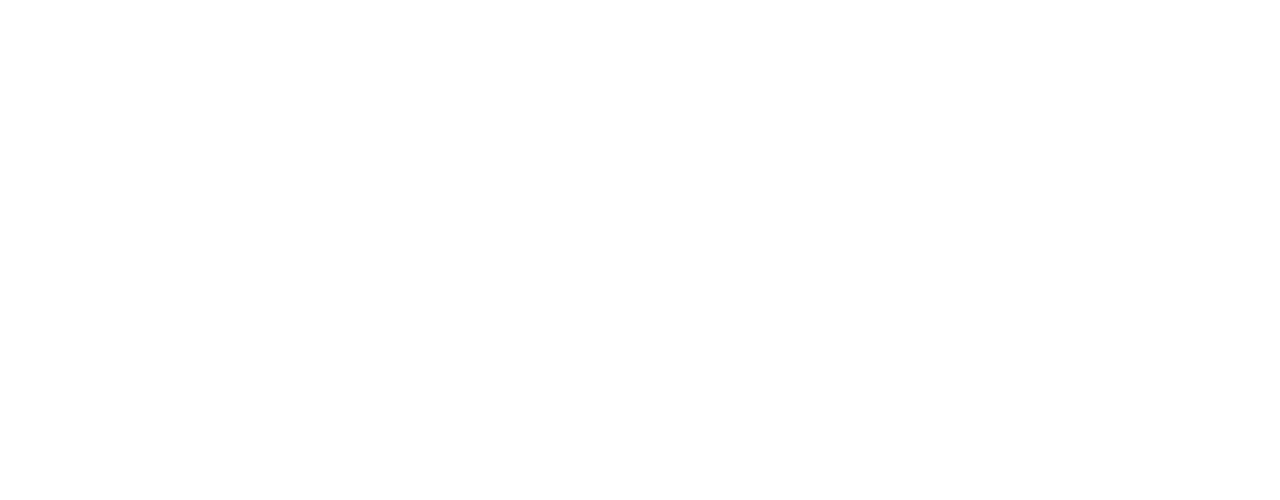
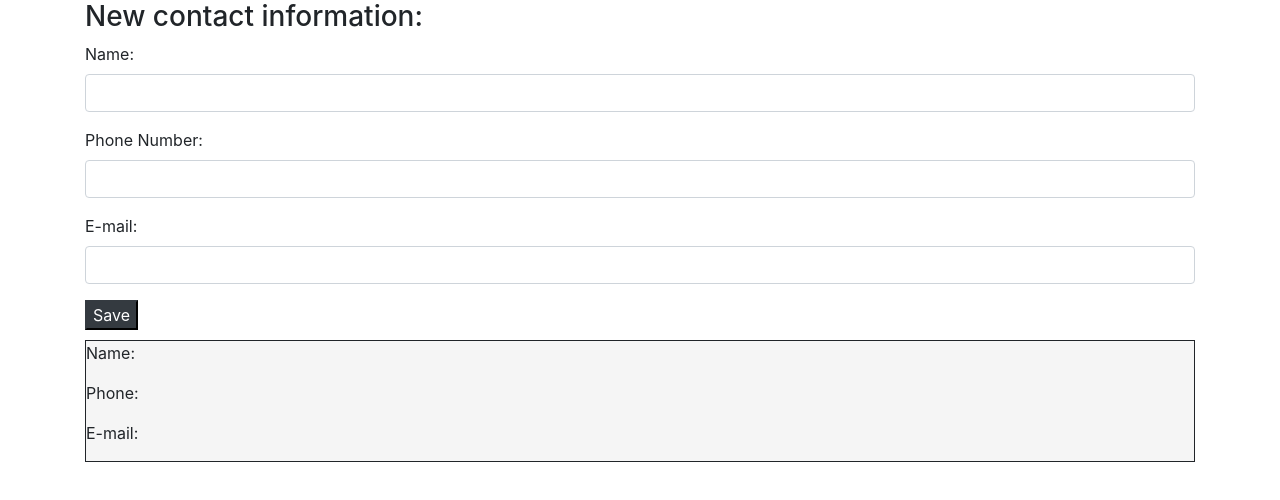
Before and after one commit to kihuynh/addressbook, a plain HTML site: page index.html in a window 1280 px wide. Drawn offline with Linux system fonts and the light colour scheme.

Commit message:
add new contact form.

```diff
--- a/css/styles.css
+++ b/css/styles.css
@@ -0,0 +1,6 @@
+.contact {
+  background-color: whitesmoke;
+  border: solid 1px;
+  min-height: 50px;
+  margin-top: 10px;
+}
--- a/index.html
+++ b/index.html
@@ -11,7 +11,42 @@
   </head>
   <body>
     <div class="container">
+      <div id="newcontact">
+        <h3>New contact information:</h3>
+        <form id="add">
 
+          <!-- form - name section -->
+          <div class="form-group">
+            <label for="name">Name:</label>
+            <input id="name" class="form-control" type="text">
+          </div>
+
+          <!-- phone -->
+          <div class="form-group">
+            <label for="phone">Phone Number: </label>
+            <input id="phone" class="form-control" type="tel">
+          </div>
+
+          <!-- email -->
+          <div class="form-group">
+            <label for="email">E-mail: </label>
+            <input id="email" class="form-control" type="email">
+          </div>
+
+          <button type="submit" class="btn-dark" id="contactbutton">Save</button>
+        </form>
+      </div>
+
+      <div id="storedcontacts">
+        <div class="contact">
+          <!-- Contact name goes here -->
+          <p>Name: <span class="name"></span></p>
+          <div class="contactinfo">
+            <p>Phone: <span class="phone"></span></p>
+            <p>E-mail: <span class="email"></span></p>
+          </div>
+        </div>
+      </div>
 
     </div>
   </body>
--- a/js/scripts.js
+++ b/js/scripts.js
@@ -0,0 +1,15 @@
+$(document).ready(function(){
+  $("#add").submit(function(event) {
+
+    $("div#storedcontacts").append('<div class="contact"></div>');
+    var name = $("input#name").val();
+    var phone = $("input#phone").val();
+    var email = $("input#email").val();
+
+    $("div#storedcontacts:first-child").text(name);
+    $("div#storedcontacts:first-child").text(phone);
+    $("div#storedcontacts:first-child").text(email);
+
+    event.preventDefault();
+  });
+});
```
